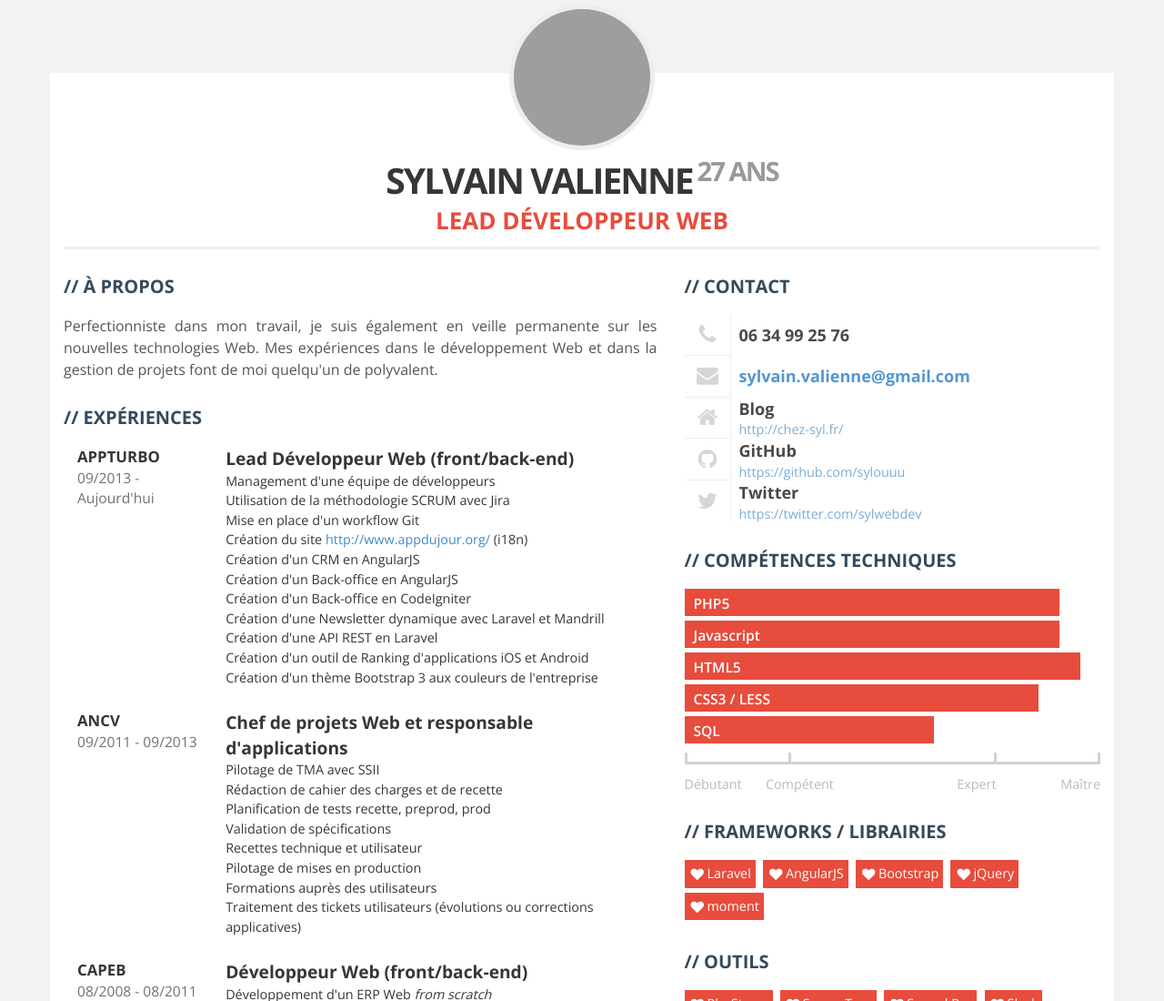
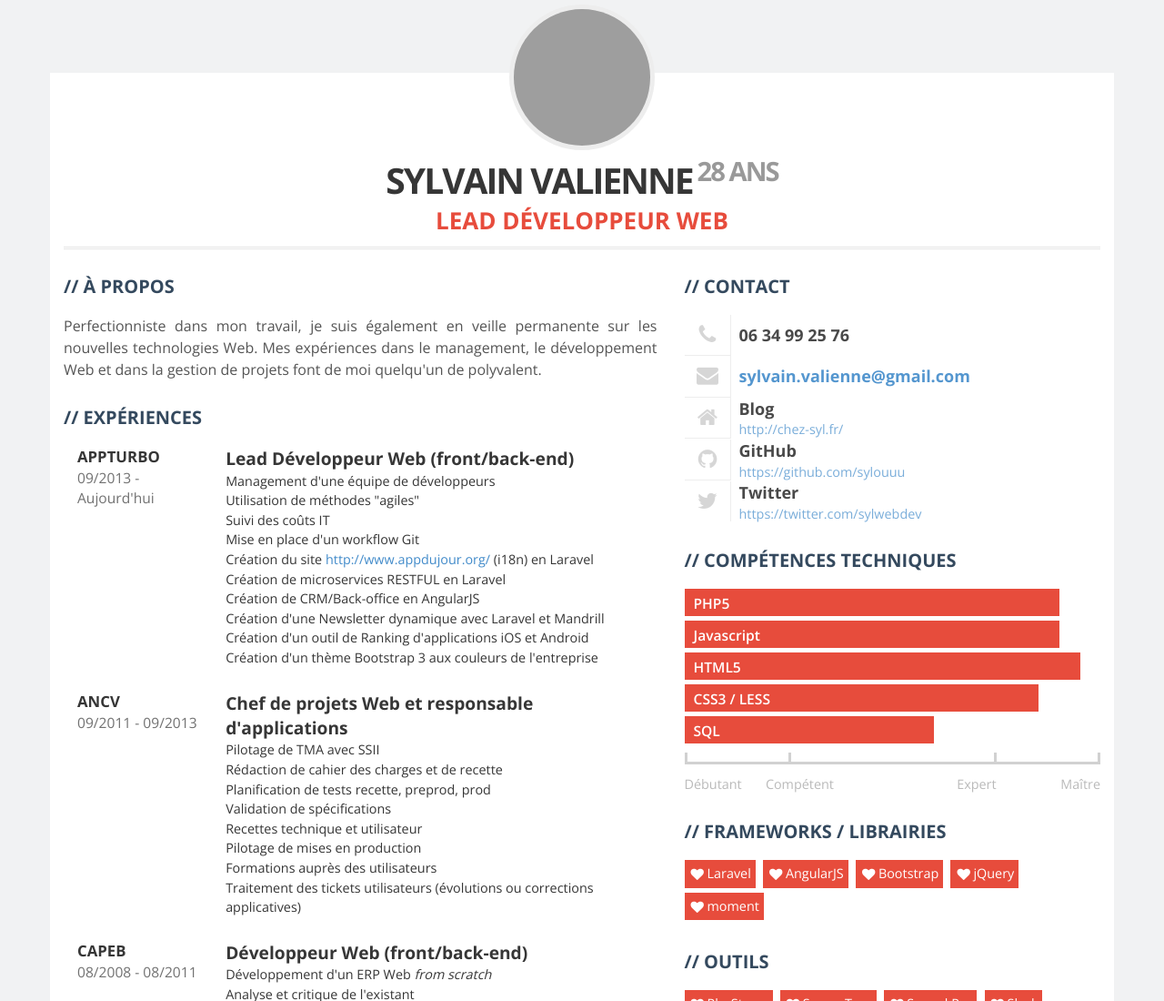
Before and after one commit to sylouuu/cv, a website: page index.html in a window 1280 px wide. Shown: the top 1100 px of the page at 91% size. Drawn offline with nearby package versions, Linux system fonts and the light colour scheme; grey boxes are pictures that could not be loaded.

Commit message:
updated cv

```diff
--- a/index.html
+++ b/index.html
@@ -21,7 +21,7 @@
                             <img src="https://avatars1.githubusercontent.com/u/2300259?s=460" alt="avatar">
                         </div>
                         <div id="text-header">
-                            <h1>Sylvain Valienne<sup>27 ans</sup><br><span>Lead Développeur Web</span></h1>
+                            <h1>Sylvain Valienne<sup>28 ans</sup><br><span>Lead Développeur Web</span></h1>
                         </div>
                     </div>
                 </div>
@@ -33,7 +33,7 @@
                     <!-- A propos -->
                     <div class="box">
                         <h2>à propos</h2>
-                        <p>Perfectionniste dans mon travail, je suis également en veille permanente sur les nouvelles technologies Web. Mes expériences dans le développement Web et dans la gestion de projets font de moi quelqu'un de polyvalent.</p>
+                        <p>Perfectionniste dans mon travail, je suis également en veille permanente sur les nouvelles technologies Web. Mes expériences dans le management, le développement Web et dans la gestion de projets font de moi quelqu'un de polyvalent.</p>
                     </div>
 
                     <!-- Expériences -->
@@ -49,14 +49,13 @@
                                 <div class="description">
                                     <ul class="list-unstyled">
                                         <li>Management d'une équipe de développeurs</li>
-                                        <li>Utilisation de la méthodologie SCRUM avec Jira</li>
+                                        <li>Utilisation de méthodes "agiles"</li>
+                                        <li>Suivi des coûts IT</li>
                                         <li>Mise en place d'un workflow Git</li>
-                                        <li>Création du site <a href="http://www.appdujour.org/">http://www.appdujour.org/</a> (i18n)</li>
-                                        <li>Création d'un CRM en AngularJS</li>
-                                        <li>Création d'un Back-office en AngularJS</li>
-                                        <li>Création d'un Back-office en CodeIgniter</li>
+                                        <li>Création du site <a href="http://www.appdujour.org/">http://www.appdujour.org/</a> (i18n) en Laravel</li>
+                                        <li>Création de microservices RESTFUL en Laravel</li>
+                                        <li>Création de CRM/Back-office en AngularJS</li>
                                         <li>Création d'une Newsletter dynamique avec Laravel et Mandrill</li>
-                                        <li>Création d'une API REST en Laravel</li>
                                         <li>Création d'un outil de Ranking d'applications iOS et Android</li>
                                         <li>Création d'un thème Bootstrap 3 aux couleurs de l'entreprise</li>
                                     </ul>
```
